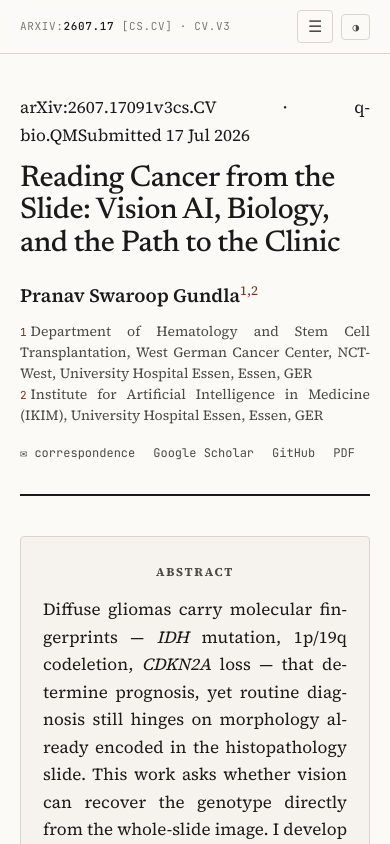
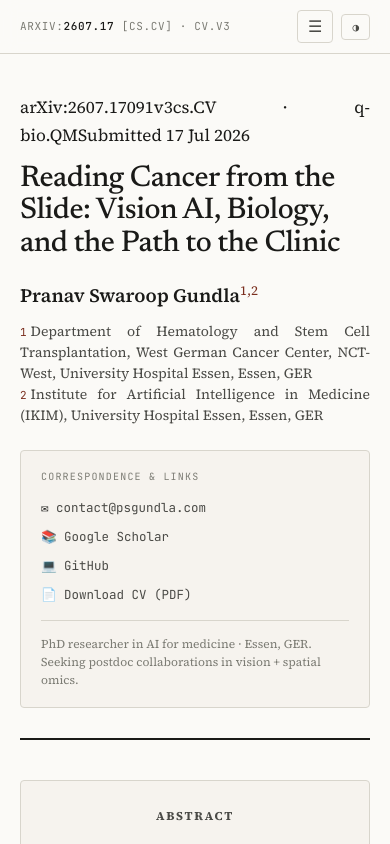
Before and after one commit to psgundla/psg-portfolio, a React (Vite) app: page / in a window 390 px wide. Shown: the top 844 px of the page. Built offline with nearby package versions, Linux system fonts and the light colour scheme.

Commit message:
Fill masthead: 2-col layout with author-info card on right
Title/author/affiliation left (widened), Correspondence & Links card fills
right side, bottom-aligned. Eliminates empty right half of masthead.
Stacks to single column on mobile.

```diff
--- a/src/components/Masthead.jsx
+++ b/src/components/Masthead.jsx
@@ -8,6 +8,8 @@ export default function Masthead() {
         <span className={styles.cls}>cs.CV · q-bio.QM</span>
         <span>Submitted 17 Jul 2026</span>
       </p>
+      <div className={styles.mastheadGrid}>
+        <div>
           <h1 className={styles.title}>
             Reading Cancer from the Slide: Vision AI, Biology, and the Path to the Clinic
           </h1>
@@ -22,18 +24,21 @@ export default function Masthead() {
             <span className={styles.n}>2</span>
             Institute for Artificial Intelligence in Medicine (IKIM), University Hospital Essen, Essen, GER
           </p>
-      <p className={styles.corr}>
-        <a href="mailto:contact@psgundla.com">✉ correspondence</a>
-        <a href="https://scholar.google.com/scholar?q=%22Pranav+Swaroop+Gundla%22" target="_blank" rel="noopener">
-          Google Scholar
-        </a>
-        <a href="https://github.com/psgundla" target="_blank" rel="noopener">
-          GitHub
-        </a>
-        <a href="/CV-Pranav-Swaroop-Gundla.pdf" target="_blank" rel="noopener">
-          PDF
-        </a>
+        </div>
+
+        <aside className={styles.mastCard}>
+          <p className={styles.cardHead}>Correspondence &amp; Links</p>
+          <ul>
+            <li>✉ <a href="mailto:contact@psgundla.com">contact@psgundla.com</a></li>
+            <li>📚 <a href="https://scholar.google.com/scholar?q=%22Pranav+Swaroop+Gundla%22" target="_blank" rel="noopener">Google Scholar</a></li>
+            <li>💻 <a href="https://github.com/psgundla" target="_blank" rel="noopener">GitHub</a></li>
+            <li>📄 <a href="/CV-Pranav-Swaroop-Gundla.pdf" target="_blank" rel="noopener">Download CV (PDF)</a></li>
+          </ul>
+          <p className={styles.note}>
+            PhD researcher in AI for medicine · Essen, GER. Seeking postdoc collaborations in vision + spatial omics.
           </p>
+        </aside>
+      </div>
     </header>
   );
 }
--- a/src/styles/App.module.css
+++ b/src/styles/App.module.css
@@ -277,6 +277,66 @@ a:focus-visible, button:focus-visible {
   color: var(--link);
 }
 
+.mastheadGrid {
+  display: grid;
+  grid-template-columns: 1.7fr 1fr;
+  gap: clamp(28px, 4vw, 56px);
+  align-items: end;
+}
+
+@media (max-width: 860px) {
+  .mastheadGrid {
+    grid-template-columns: 1fr;
+    gap: 24px;
+  }
+}
+
+.mastCard {
+  border: 1px solid var(--rule);
+  border-radius: 4px;
+  padding: 18px 20px;
+  background: color-mix(in srgb, var(--tag) 40%, transparent);
+}
+
+.mastCard .cardHead {
+  font-family: var(--mono);
+  font-size: 10px;
+  letter-spacing: 0.12em;
+  text-transform: uppercase;
+  color: var(--ink-mute);
+  margin: 0 0 12px;
+}
+
+.mastCard ul {
+  list-style: none;
+  margin: 0;
+  padding: 0;
+  display: flex;
+  flex-direction: column;
+  gap: 9px;
+  font-family: var(--mono);
+  font-size: 12.5px;
+}
+
+.mastCard ul a {
+  color: var(--ink-soft);
+}
+
+.mastCard ul a:hover {
+  color: var(--link);
+}
+
+.mastCard .note {
+  margin: 14px 0 0;
+  padding-top: 14px;
+  border-top: 1px solid var(--rule);
+  font-size: 12px;
+  line-height: 1.5;
+  color: var(--ink-mute);
+  max-width: none;
+  text-align: left;
+}
+
 .title {
   font-family: var(--display);
   font-weight: 500;
@@ -284,7 +344,7 @@ a:focus-visible, button:focus-visible {
   line-height: 1.08;
   letter-spacing: -0.015em;
   margin: 0 0 20px;
-  max-width: 20ch;
+  max-width: 26ch;
   text-wrap: balance;
 }
 
```
Lines whose indentation alone changed are shown as unchanged.
